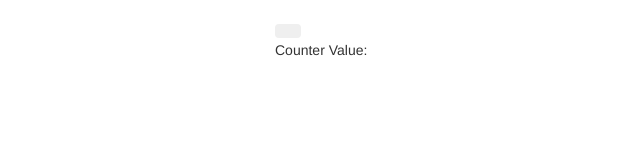
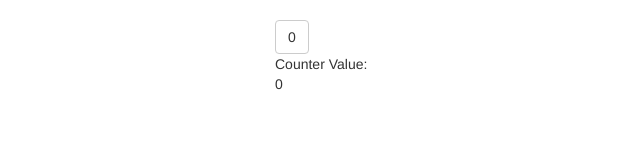
Before and after one commit to adityav/angularPlayout, a website: page app/index.html in a window 1280 px wide. Shown: the whole page, without its empty margins (15-655 px from the left). Drawn offline with nearby package versions, Linux system fonts and the light colour scheme; some packages are replaced by stand-ins of ours; files that its build step writes are made by us from their sources.

Commit message:
TopCtrl added

```diff
--- a/app/scripts/controllers/top.js
+++ b/app/scripts/controllers/top.js
@@ -2,9 +2,5 @@
 
 angular.module('playoutsApp')
   .controller('TopCtrl', function ($scope) {
-    $scope.awesomeThings = [
-      'HTML5 Boilerplate',
-      'AngularJS',
-      'Karma'
-    ];
+  	$scope.counter = 0;
   });
--- a/app/scripts/directives/count.js
+++ b/app/scripts/directives/count.js
@@ -3,13 +3,13 @@
 angular.module('playoutsApp')
   .directive('count', function () {
     return {
-      template: '<div></div>',
+      template: '<div>{{counter}}</div>',
       restrict: 'E',
       scope: {
-      	counter: '='
+				counter: '='
       },
       link: function postLink(scope, element, attrs) {
-        element.text(counter);
+        //element.text(counter);
       }
     };
   });
--- a/app/views/main.html
+++ b/app/views/main.html
@@ -1,5 +1,5 @@
 <div ng-controller="TopCtrl">
-  <button class="btn" ng-click="counter=counter+1">
+  <button class="btn btn-default" ng-click="counter=counter+1">
     {{counter}}
   </button>
   <div>
```
